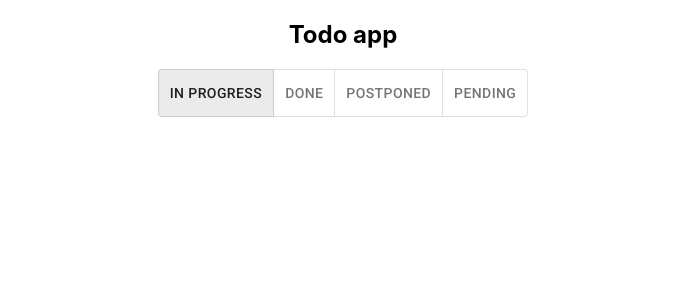
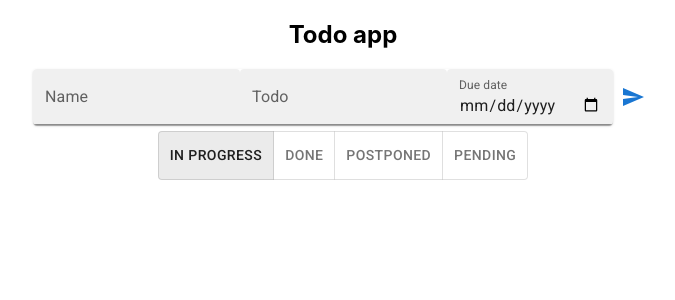
Before and after one commit to EngiSon/todo, a React (Create React App) app in the folder todo-client/: page / in a window 1280 px wide. Shown: the top 300 px of the page, without its empty margins (297-972 px from the left). Built offline with nearby package versions, Linux system fonts and the light colour scheme.

Commit message:
Added input row form and changed margins. Have to get the form working later.

```diff
--- a/todo-client/src/App.css
+++ b/todo-client/src/App.css
@@ -3,3 +3,10 @@
   display: flex;
   justify-content: center;
 }
+
+#centered-topmargin {
+  margin-top: 0.5%;
+  width:100%;
+  display: flex;
+  justify-content: center;
+}
--- a/todo-client/src/App.js
+++ b/todo-client/src/App.js
@@ -1,4 +1,5 @@
 import './App.css';
+import InputRow from './components/InputRow';
 import TodoCard from './components/TodoCard';
 import ToggleButtons from './components/ToggleButtons';
 
@@ -7,6 +8,9 @@ function App() {
     <body className='container'>
       <h2 id='centered'>Todo app</h2>
       <div id='centered'>
+        <InputRow/>
+      </div>
+      <div id='centered-topmargin'>
         <ToggleButtons/>
       </div>
     </body>
--- /dev/null
+++ b/todo-client/src/components/InputRow.js
@@ -0,0 +1,33 @@
+import * as React from 'react';
+import SendIcon from '@mui/icons-material/Send';
+import TextField from '@mui/material/TextField';
+import { Card, IconButton, Stack } from '@mui/material';
+
+export default function InputRow() {
+  return (
+    <form>
+      <Stack direction="row">
+        <Card
+          component="form"
+          noValidate
+          autoComplete="off"
+        >
+          <TextField id="name" label="Name" variant="filled"/>
+          <TextField id="description" label="Todo" variant="filled"/>
+          <TextField
+            id="date"
+            label="Due date"
+            type="date"
+            variant='filled'
+            InputLabelProps={{
+              shrink: true,
+            }}
+          />
+        </Card>
+        <IconButton color='primary' type='submit'>
+          <SendIcon/>
+        </IconButton>
+      </Stack>
+    </form>
+  );
+}
```
